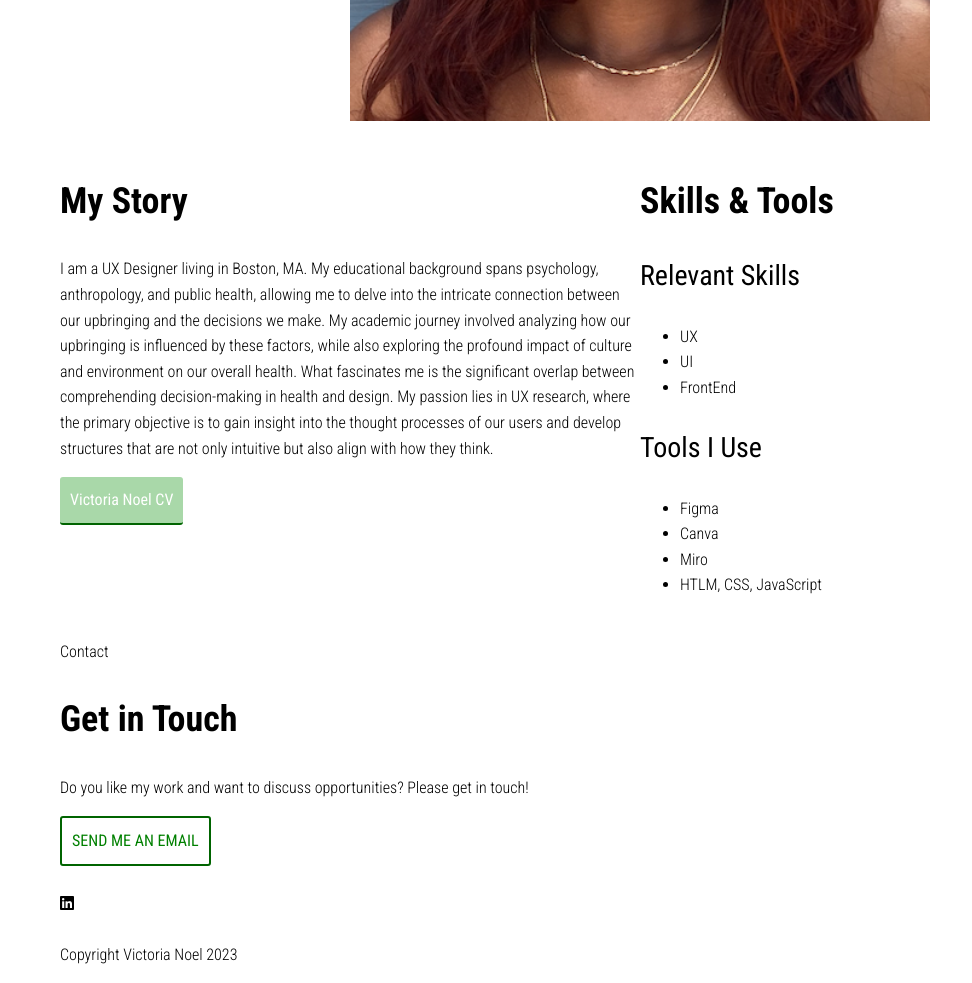
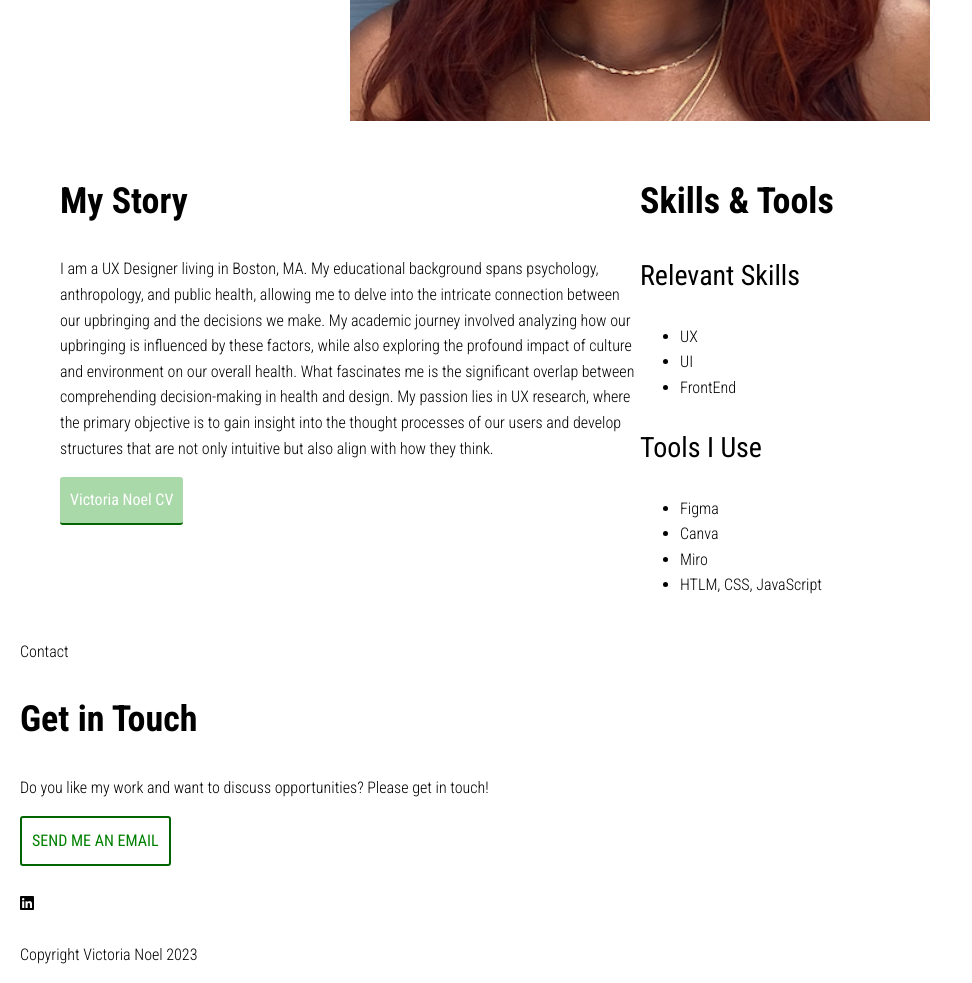
Before and after one commit to VictoriaNoel/portfolio-website, a plain HTML site: page about.html in a window 1280 px wide. Shown: the part 800-1783 px from the top of the page, without its empty margins (0-972 px from the left). Drawn offline with nearby package versions, Linux system fonts and the light colour scheme.

Commit message:
2.5 Friday edits

```diff
--- a/CSS/style.css
+++ b/CSS/style.css
@@ -149,6 +149,10 @@ a {
   padding: 0 20px;
 }
 
+#contact{
+  float: left;
+}
+
 .row {
   margin: 25px 0; /* 25px top and bottom, 0 left and right */
 }
@@ -157,6 +161,7 @@ a {
   clear: both;
   display: table;
 }
+
 
 nav > ul {
   list-style-type: none;
--- a/about.html
+++ b/about.html
@@ -81,7 +81,7 @@
         </main>
 
         <footer>
-          <div id="contact" class="container">
+            <div class="container" id="contact">
                 <a href="#contact">Contact</a>
                 <div>
                     <h2>Get in Touch</h2>
```
Also changed, not shown: healthguru.html (+1 -1 lines). Lines whose indentation alone changed are shown as unchanged.
